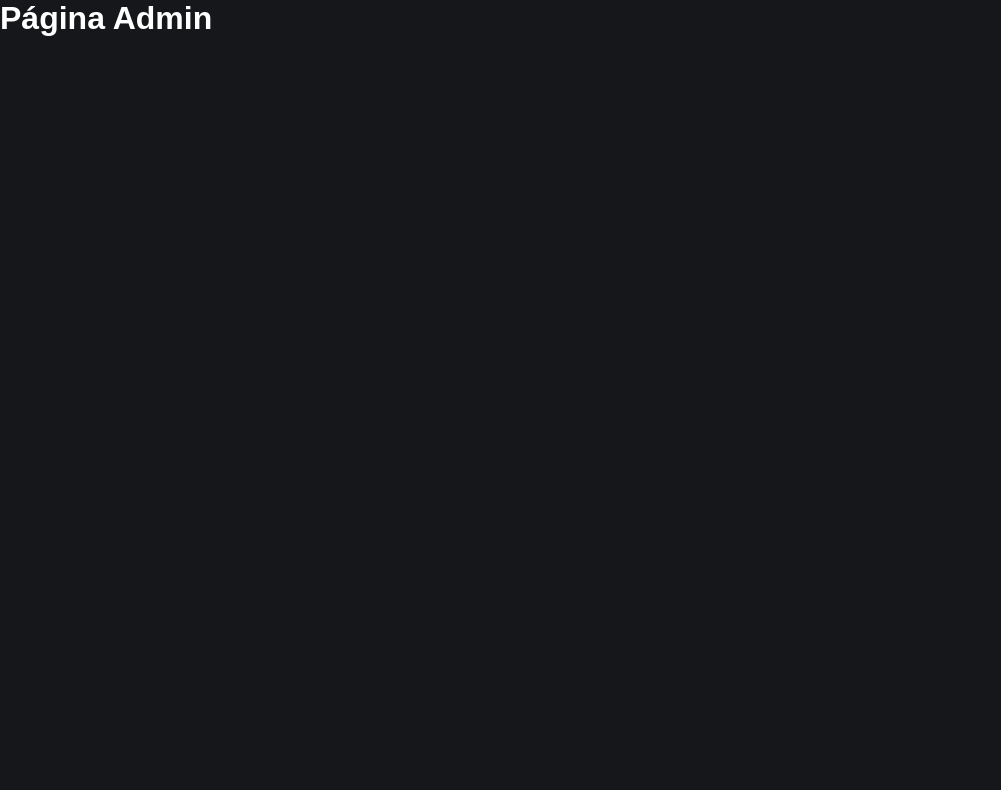
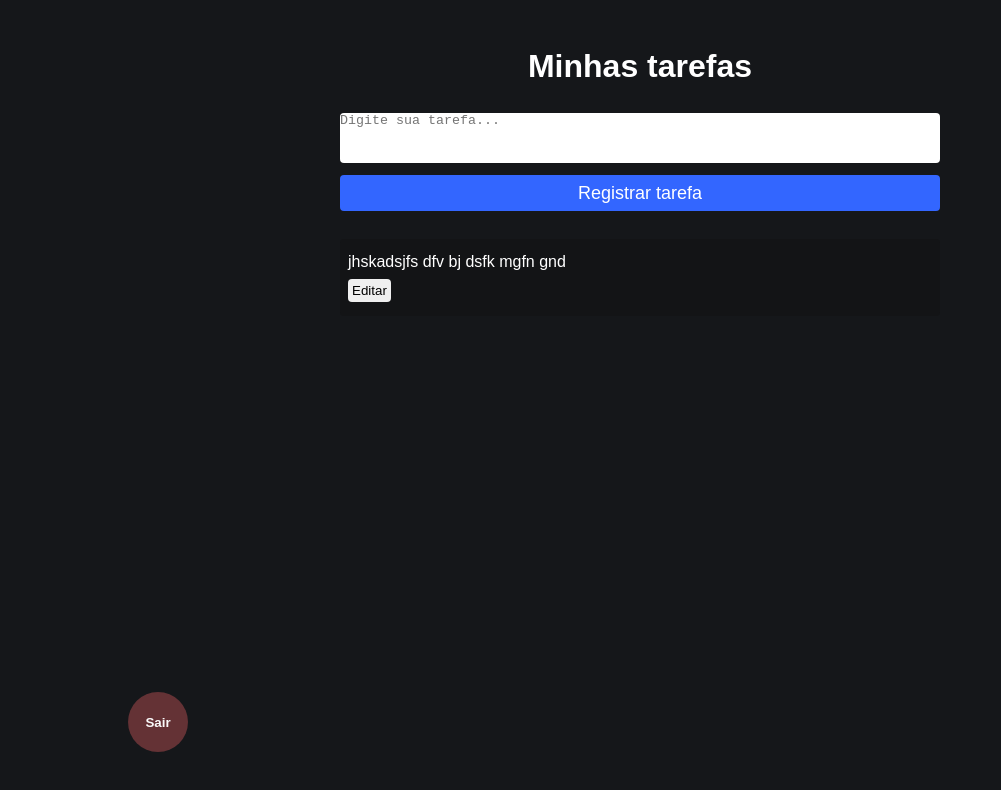
Before and after one commit to JonatasCarvalhoSousa/react-firebase, a React (Create React App) app: page /admin in a window 1280 px wide. Shown: the top 790 px of the page, without its empty margins (0-1001 px from the left). Built offline with nearby package versions, Linux system fonts and the light colour scheme; no server answers; sample sign-in values are in the browser's storage.

Commit message:
Implementado telas da listagem de tarefas

```diff
--- a/src/pages/Admin/admin.css
+++ b/src/pages/Admin/admin.css
@@ -0,0 +1,61 @@
+.admin-container {
+  display: flex;
+  flex-direction: column;
+  align-items: center;
+  margin-top: 48px;
+}
+
+.admin-container h1 {
+  margin-bottom: 28px;
+}
+
+.btn-register {
+  margin-bottom: 28px;
+}
+
+.list {
+  width: 90%;
+  max-width: 600px;
+  display: flex;
+  flex-direction: column;
+  background-color: rgba(18, 18, 18, 0.38);
+  border-radius: 4px;
+  margin-bottom: 12px;
+  justify-content: center;
+  padding: 14px 8px;
+}
+
+.list p {
+  margin-bottom: 8px;
+}
+
+.list button {
+  margin-right: 8px;
+  border: 0;
+  border-radius: 4px;
+  padding: 4px;
+}
+
+.btn-delete {
+  color: #ffcc23;
+  background-color: transparent;
+}
+
+.btn-logout {
+  position: absolute;
+  bottom: 6%;
+  left: 10%;
+  height: 60px;
+  width: 60px;
+  border-radius: 30px;
+  border: 0;
+  font-weight: bold;
+  background-color: rgba(247, 102, 104, 0.35);
+  color: #fafafa;
+  transition: all 0.5s;
+}
+
+.btn-logout:hover {
+  background-color: rgba(219, 38, 41, 1);
+  color: #fff;
+}
--- a/src/pages/Admin/index.js
+++ b/src/pages/Admin/index.js
@@ -1,7 +1,48 @@
-export default function Home() {
+import { useState } from "react";
+
+import { auth } from "../../firebaseConnection";
+import { signOut } from "firebase/auth";
+import "./admin.css";
+
+export default function Admin() {
+  const [tarefaInput, setTarefaInput] = useState("");
+
+  function handleRegister(e) {
+    e.preventDefault();
+    alert("Clicou");
+  }
+
+  async function handleLogout() {
+    await signOut(auth);
+  }
+
   return (
-    <div>
-      <h1>Página Admin</h1>
+    <div className="admin-container">
+      <h1>Minhas tarefas</h1>
+
+      <form className="form" onSubmit={handleRegister}>
+        <textarea
+          placeholder="Digite sua tarefa..."
+          value={tarefaInput}
+          onChange={(e) => setTarefaInput(e.targer.value)}
+        />
+
+        <button className="btn-register" type="submit">
+          Registrar tarefa{" "}
+        </button>
+      </form>
+
+      <article className="list">
+        <p>jhskadsjfs dfv bj dsfk mgfn gnd</p>
+        <div>
+          <button>Editar</button>
+          <button className="btn-delete"></button>
+        </div>
+      </article>
+
+      <button className="btn-logout" onClick={handleLogout}>
+        Sair
+      </button>
     </div>
   );
 }
--- a/src/pages/Home/home.css
+++ b/src/pages/Home/home.css
@@ -41,7 +41,7 @@
 }
 
 .form textarea {
-  margin-bottom: 120px;
+  margin-bottom: 12px;
   border: 0;
   height: 50px;
   resize: none;
--- a/src/pages/Home/index.js
+++ b/src/pages/Home/index.js
@@ -31,7 +31,7 @@ export default function Home() {
       <span>Gerencie sua agenda de forma fácil.</span>
       <form className="form" onSubmit={handleLogin}>
         <input
-          type="texrt"
+          type="text"
           placeholder="Digite seu e-mail"
           value={email}
           onChange={(e) => setEmail(e.target.value)}
--- a/src/pages/Register/index.js
+++ b/src/pages/Register/index.js
@@ -1,6 +1,5 @@
 import { useState } from "react";
 import { Link, useNavigate } from "react-router-dom";
-import "./../Home/home.css";
 import { auth } from "../../firebaseConnection";
 import { createUserWithEmailAndPassword } from "firebase/auth";
 
--- a/src/routes/Private.js
+++ b/src/routes/Private.js
@@ -1,7 +1,6 @@
 import { useState, useEffect } from "react";
 import { auth } from "../firebaseConnection";
 import { onAuthStateChanged } from "firebase/auth";
-import { async } from "@firebase/util";
 
 import { Navigate } from "react-router-dom";
 
```
